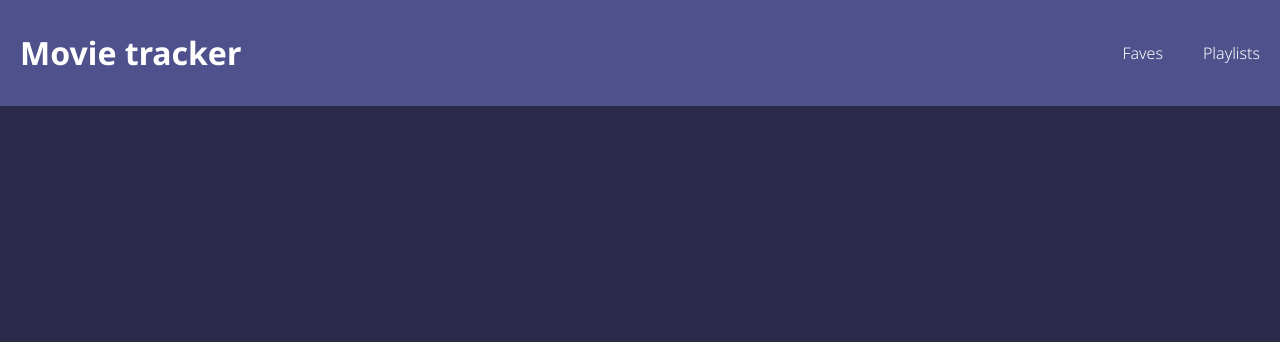
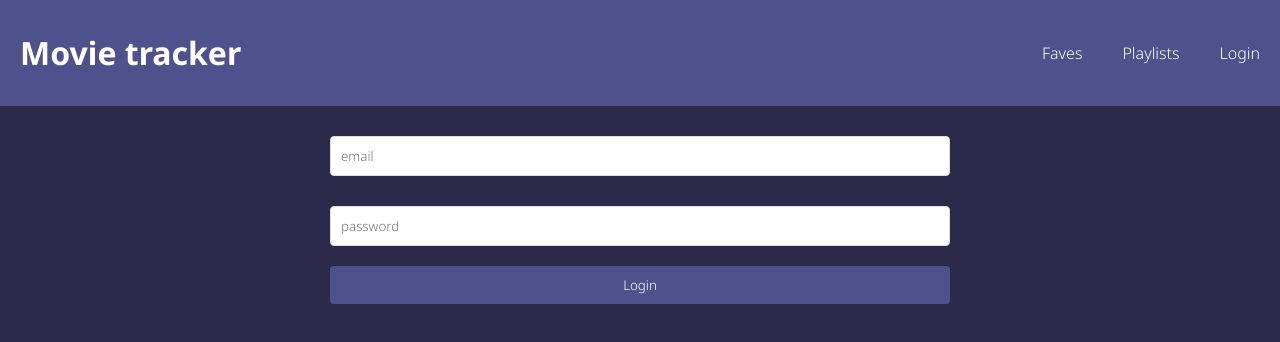
Before and after one commit to Rostysaurus/MERN-movies-app, a React (Create React App) app in the folder frontend/: page /login in a window 1280 px wide. Shown: the top 342 px of the page. Built offline with nearby package versions, Linux system fonts and the light colour scheme.

Commit message:
login half on frontend half completed

```diff
--- a/frontend/package.json
+++ b/frontend/package.json
@@ -16,6 +16,7 @@
     "@testing-library/jest-dom": "^5.16.4",
     "@testing-library/react": "^13.3.0",
     "@testing-library/user-event": "^13.5.0",
+    "axios": "^0.27.2",
     "dotenv": "^16.0.1",
     "framer-motion": "^6.5.0",
     "react": "^18.2.0",
--- a/frontend/src/App.js
+++ b/frontend/src/App.js
@@ -2,6 +2,7 @@ import { BrowserRouter, Routes, Route } from "react-router-dom"
 import Home from "./pages/Home";
 import Favourites from "./components/Favourites";
 import Playlists from "./components/Playlists";
+import Login from "./pages/login/Login";
 import Navbar from './components/Navbar'
 import "./index.scss"
 
@@ -24,6 +25,10 @@ function App() {
             path="/playlists"
             element={<Playlists/>}
           />
+          <Route
+            path="/login"
+            element={<Login/>}
+          />
         </Routes>
       </div>
       </BrowserRouter>
--- a/frontend/src/components/Navbar.jsx
+++ b/frontend/src/components/Navbar.jsx
@@ -1,6 +1,7 @@
 import { Link } from "react-router-dom"
 import Favourites from './Favourites'
 import Playlists from './Playlists'
+import Login from "../pages/login/Login"
 import "../index.scss"
 import { useFavesContext } from '../hooks/useFavesContext'
 import { Fragment, useState} from 'react';
@@ -21,6 +22,7 @@ export default function Navbar() {
             <Link to="/favourites" className="Faves">Faves</Link>
           </Badge>
           <Link to="/playlists">{<Playlists/>}</Link>
+          <Link to="/login">Login</Link>
         </div>
       </div>
     </header>
--- /dev/null
+++ b/frontend/src/context/authContext/AuthContext.jsx
@@ -0,0 +1,26 @@
+import AuthReducer from "./AuthReducer";
+import { createContext, useReducer } from "react";
+
+const INITIAL_STATE = {
+  user: null,
+  isFetching: false,
+  error: false
+}
+
+export const AuthContext = createContext(INITIAL_STATE)
+
+export const AuthContextProvider = ({children}) => {
+  const [state, dispatch] = useReducer(AuthReducer, INITIAL_STATE)
+
+  return (
+    <AuthContext.Provider
+      value={{
+        user: state.user,
+        isFetching: state.isFetching,
+        error: state.error, dispatch
+      }}
+    >
+      {children}
+    </AuthContext.Provider>
+  )
+}
--- /dev/null
+++ b/frontend/src/context/authContext/AuthReducer.jsx
@@ -0,0 +1,26 @@
+const AuthReducer = (state, action) => {
+  switch (action.type) {
+    case "LOGIN_START":
+      return {
+        user: null,
+        isFetching: true,
+        error: false
+      }
+    case "LOGIN_SUCCESS":
+      return {
+        user: action.payload,
+        isFetching: false,
+        error: false
+      }
+    case "LOGIN_FAILURE":
+      return {
+        user: null,
+        isFetching: false,
+        error: true
+      }
+      default:
+        return {...state}
+  }
+}
+
+export default AuthReducer
--- /dev/null
+++ b/frontend/src/hooks/useAuthContext.js
@@ -0,0 +1,12 @@
+import { AuthContext } from "../context/authContext/AuthContext";
+import { useContext } from "react";
+
+export const useAuthContext = () => {
+  const context = useContext(AuthContext)
+
+  if (!context) {
+    throw Error("useAuthContext must be used inside a AuthContextProvider")
+  }
+
+  return context
+}
--- a/frontend/src/index.js
+++ b/frontend/src/index.js
@@ -3,12 +3,15 @@ import ReactDOM from 'react-dom/client';
 import App from './App';
 import "./index.scss"
 import { FavesContextProvider } from './context/FavesContext';
+import { AuthContextProvider } from './context/authContext/AuthContext';
 
 const root = ReactDOM.createRoot(document.getElementById('root'));
 root.render(
   <React.StrictMode>
-    <FavesContextProvider>
-      <App />
-    </FavesContextProvider>
+    <AuthContextProvider>
+      <FavesContextProvider>
+        <App />
+      </FavesContextProvider>
+    </AuthContextProvider>
   </React.StrictMode>
 );
--- a/frontend/src/index.scss
+++ b/frontend/src/index.scss
@@ -166,38 +166,38 @@ header a {
     }
     }
 
+    // Login page
+    // .login {
+    //   display: flex;
+    //   justify-content: center;
+    //   font-family: 'Noto Sans', sans-serif;
 
+    //   .loginForm {
+    //     width: 50%;
+    //     display: flex;
+    //     flex-direction: column;
+    //     align-items: center;
 
+    //     .loginInput {
+    //       display: block;
+    //       padding: 10px;
+    //       margin-top: 10px;
+    //       margin-bottom: 20px;
+    //       width: 100%;
+    //       border: 1px solid #ddd;
+    //       border-radius: 4px;
+    //       box-sizing: border-box;
+    //     }
 
-
-
-/* new movie form */
-label, input {
-  display: block;
-}
-input {
-  padding: 10px;
-  margin-top: 10px;
-  margin-bottom: 20px;
-  width: 100%;
-  border: 1px solid #ddd;
-  border-radius: 4px;
-  box-sizing: border-box;
-}
-form button {
-  background: var(--primary);
-  border: 0;
-  color: #fff;
-  padding: 10px;
-  font-family: "Poppins";
-  border-radius: 4px;
-  cursor: pointer;
-}
-div.error {
-  padding: 10px;
-  background: #ffefef;
-  border: 1px solid var(--error);
-  color: var(--error);
-  border-radius: 4px;
-  margin: 20px 0;
-}
+    //     button {
+    //       width: 100%;
+    //       background: #4F518C;
+    //       border: 0;
+    //       color: #fff;
+    //       padding: 10px;
+    //       font-family: "Poppins";
+    //       border-radius: 4px;
+    //       cursor: pointer;
+    //     }
+    //   }
+    // }
--- /dev/null
+++ b/frontend/src/pages/login/Login.jsx
@@ -0,0 +1,35 @@
+import {useState, useContext} from 'react'
+import { useAuthContext } from '../../hooks/useAuthContext'
+import "./login.scss"
+
+export default function Login() {
+  const [email, setEmail] = useState("")
+  const [password, setPassword] = useState("")
+  const {isFetching, dispatch} = useAuthContext()
+
+  const handleLogin = (e) => {
+    e.preventDefault()
+  }
+  return (
+    <div className='login'>
+      <form className='loginForm'>
+        <input
+          type="text"
+          placeholder='email'
+          className='loginInput'
+          onChange={(e) => setEmail(e.target.value)}/>
+        <input
+          type="password"
+          placeholder='password'
+          className='loginInput'
+          onChange={(e) => setPassword(e.target.value)}/>
+        <button
+          className='loginButton'
+          onClick={handleLogin}
+          >
+            Login
+          </button>
+      </form>
+    </div>
+  )
+}
--- /dev/null
+++ b/frontend/src/pages/login/login.scss
@@ -0,0 +1,58 @@
+@import url('https://fonts.googleapis.com/css2?family=Noto+Sans:ital,wght@0,100;0,300;0,700;0,900;1,100;1,300&display=swap');
+
+
+.login {
+  display: flex;
+  justify-content: center;
+
+  .loginForm {
+    width: 50%;
+    display: flex;
+    flex-direction: column;
+    align-items: center;
+
+
+
+    .loginInput {
+      display: block;
+      padding: 10px;
+      margin-top: 10px;
+      margin-bottom: 20px;
+      width: 100%;
+      border: 1px solid #ddd;
+      border-radius: 4px;
+      box-sizing: border-box;
+      font-family: 'Noto Sans', sans-serif;
+    }
+
+    button {
+      width: 100%;
+      background: #4F518C;
+      border: 0;
+      color: #fff;
+      padding: 10px;
+      font-family: "Poppins";
+      border-radius: 4px;
+      cursor: pointer;
+      font-family: 'Noto Sans', sans-serif;
+    }
+  }
+}
+
+// label, input {
+//   display: block;
+// }
+// input {
+
+// }
+// form button {
+
+// }
+// div.error {
+//   padding: 10px;
+//   background: #ffefef;
+//   border: 1px solid var(--error);
+//   color: var(--error);
+//   border-radius: 4px;
+//   margin: 20px 0;
+// }
```
Also changed, not shown: frontend/src/context/authContext/ApiCalls.jsx (added, +13 -0 lines), frontend/src/context/authContext/AuthActions.jsx (added, +12 -0 lines), 1 other file (tests, documents, lock files or other folders).
